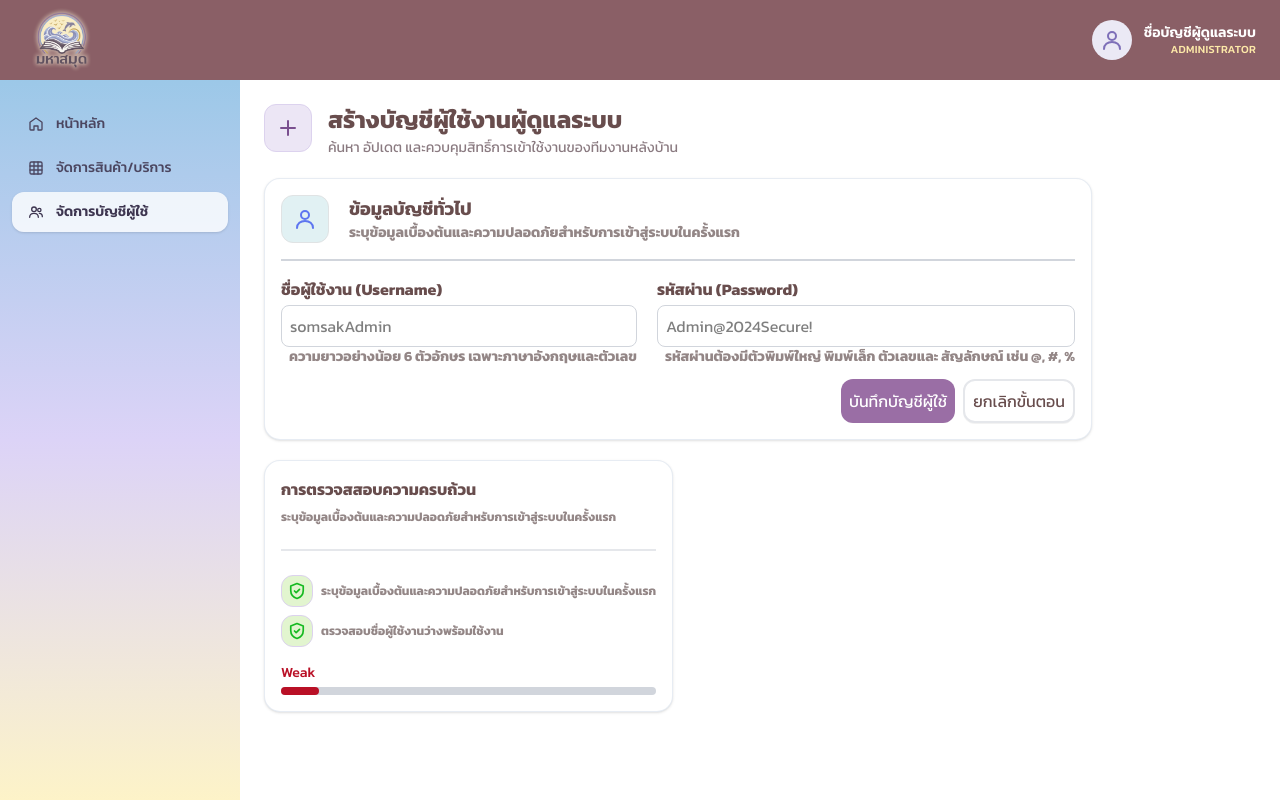
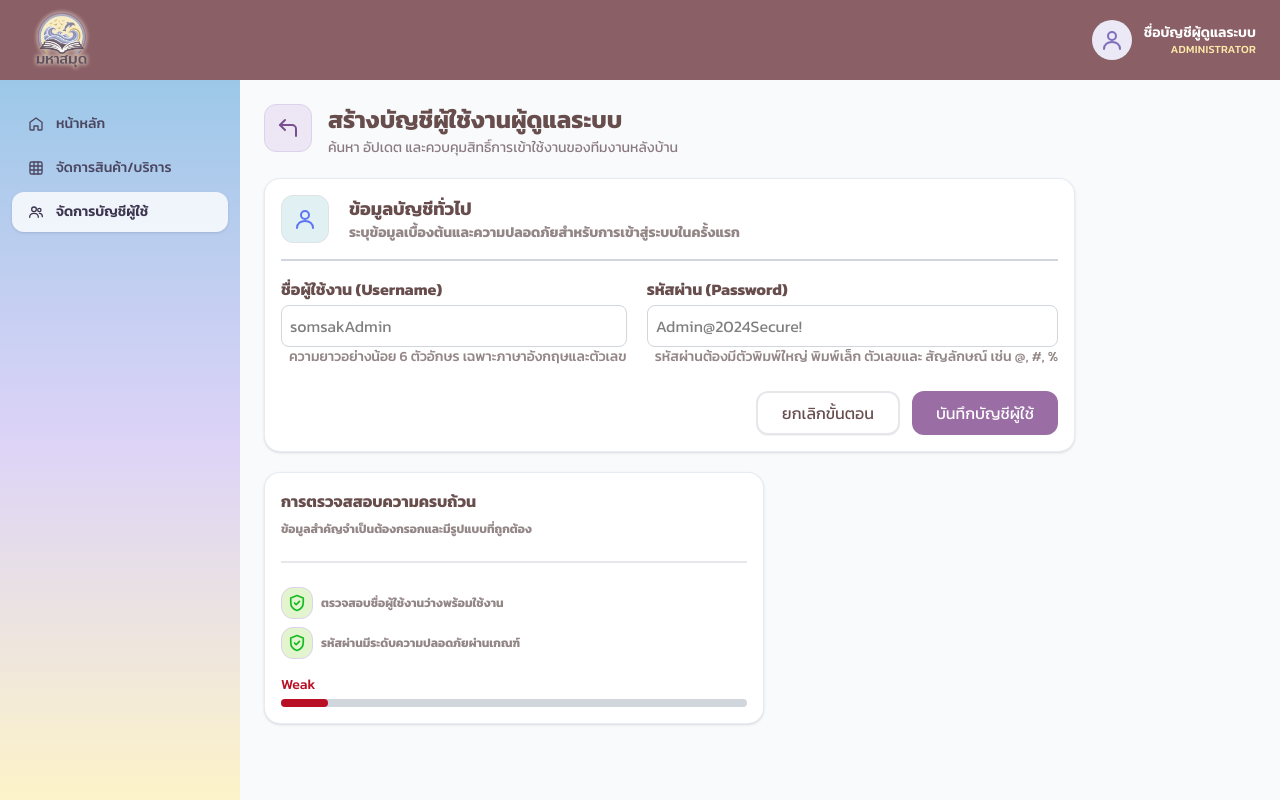
Before and after one commit to Yourhomenow/ITDS242_BookShop, a React (Vite) app in the folder frontend-test/: page /adminCreate in a window 1280 px wide. Built offline with nearby package versions, Linux system fonts and the light colour scheme.

Commit message:
chores: admin Mangement, Create, Change tailwind change to match figma

```diff
--- a/frontend-test/src/features/adminManagement/AdminCreate.jsx
+++ b/frontend-test/src/features/adminManagement/AdminCreate.jsx
@@ -78,7 +78,7 @@ function AdminCreate() {
 
       <TopBar />
 
-      <div className="flex min-h-[calc(100vh-5rem)]">
+      <div className="flex min-h-[calc(100vh-5rem)] bg-[#F8FAFC]">
         {/* SideBar */}
         <SideBar activePage="admin"/>
 
@@ -88,9 +88,14 @@ function AdminCreate() {
           {/* Page title */}
           <div className="flex flex-wrap items-start justify-between gap-4">
             <div className="flex items-start gap-4">
-              <span className="grid size-12 shrink-0 place-items-center rounded-xl border border-[#dcd2ee] bg-[#ece6f5] text-[#7a4f8f]">
-                <svg className="size-6"><use href="#i-plus" /></svg>
-              </span>
+              <button
+                  type="button" aria-label="สร้าง"
+                  className="grid size-12 shrink-0 place-items-center rounded-xl border border-[#dcd2ee] bg-[#ece6f5] text-[#7a4f8f]
+                              hover:bg-[#e2dcea] cursor-pointer"
+                  onClick={() => navigate('/adminManagement')}
+              >
+                  <svg className="size-6"><use href="#i-corner-up-left"/></svg>
+              </button>
               <div>
                 <h1 className="text-2xl font-bold text-[#684D4D]">สร้างบัญชีผู้ใช้งานผู้ดูแลระบบ</h1>
                 <p className="mt-0.5 text-sm text-[#8a7a80]">ค้นหา อัปเดต และควบคุมสิทธิ์การเข้าใช้งานของทีมงานหลังบ้าน</p>
@@ -124,40 +129,40 @@ function AdminCreate() {
                         This name already taken.
                       </p>
                     }
-                    <p className="text-sm pl-2 h-min font-bold text-[#938686]">ความยาวอย่างน้อย 6 ตัวอักษร เฉพาะภาษาอังกฤษและตัวเลข</p>
+                    <p className="text-sm pl-2 h-min font-medium text-[#938686]">ความยาวอย่างน้อย 6 ตัวอักษร เฉพาะภาษาอังกฤษและตัวเลข</p>
                   </div>
                   <div className="flex grow flex-col">
                     <label htmlFor="adminPassword" className="text-md h-min font-bold text-[#684D4D]">รหัสผ่าน (Password)</label>
                     <input onChange={(e)=> setPassword(e.target.value)} id="Password" name="Password" type="password" placeholder="Admin@2024Secure!" className="p-2 mt-1 border border-gray-300 rounded-lg " required/>
-                    <p className="text-sm pl-2 h-min font-bold text-[#938686]">รหัสผ่านต้องมีตัวพิมพ์ใหญ่ พิมพ์เล็ก ตัวเลขและ สัญลักษณ์ เช่น @, #, %</p>
+                    <p className="text-sm pl-2 h-min font-medium text-[#938686]">รหัสผ่านต้องมีตัวพิมพ์ใหญ่ พิมพ์เล็ก ตัวเลขและ สัญลักษณ์ เช่น @, #, %</p>
                   </div>
                 </div>
-                <div className="mt-3 flex justify-end gap-2">
-                  {!haveSameName && <button type="submit" className="bg-[#9A6EA5] p-2 rounded-xl text-white">
+                <div className="mt-6 flex justify-end gap-3">
+                  <Link to="/adminManagement" className="bg-white shadow-2xs border-2 border-gray-200 pl-6 pr-6 p-2 rounded-xl text-[#684D4D]">
+                    ยกเลิกขั้นตอน
+                  </Link>
+                  {!haveSameName && <button type="submit" className="bg-[#9A6EA5] pl-6 pr-6 p-2 rounded-xl text-white">
                     บันทึกบัญชีผู้ใช้
                   </button>}
-                  <Link to="/adminManagement" className="bg-white shadow-2xs border-2 border-gray-200 p-2 rounded-xl text-[#684D4D]">
-                    ยกเลิกขั้นตอน
-                  </Link>
                 </div>
               </section>
             </form>
 
-            <div className="flex flex-col gap-2 rounded-2xl border border-slate-200/80 bg-white p-4 shadow-sm">
+            <div className="flex flex-col gap-2 rounded-2xl border border-slate-200/80 bg-white p-4 shadow-sm min-w-[500px]">
               <p className="text-md h-min font-bold text-[#684D4D]">การตรวจสสอบความครบถ้วน</p>
-              <p className="text-xs h-min font-bold text-[#938686]">ระบุข้อมูลเบื้องต้นและความปลอดภัยสำหรับการเข้าสู่ระบบในครั้งแรก</p>
+              <p className="text-xs h-min font-bold text-[#938686]">ข้อมูลสำคัญจำเป็นต้องกรอกและมีรูปแบบที่ถูกต้อง</p>
               <hr className="mt-4 mb-4 border-gray-200 border " />
               <div className="flex items-center">
                 <span className="grid size-8 shrink-0 place-items-center rounded-xl border border-[#dcd2ee] bg-[#e2f5cf] text-[#16ba21]">
                   <svg className="size-5"><use href="#i-shield" /></svg>
                 </span>
-                <p className="text-xs h-min ml-2 font-bold text-[#938686]">ระบุข้อมูลเบื้องต้นและความปลอดภัยสำหรับการเข้าสู่ระบบในครั้งแรก</p>
+                <p className="text-xs h-min ml-2 font-bold text-[#938686]">ตรวจสอบชื่อผู้ใช้งานว่างพร้อมใช้งาน</p>
               </div>
               <div className="flex items-center">
                 <span className="grid size-8 shrink-0 place-items-center rounded-xl border border-[#dcd2ee] bg-[#e2f5cf] text-[#16ba21]">
                   <svg className="size-5"><use href="#i-shield" /></svg>
                 </span>
-                <p className="text-xs h-min ml-2 font-bold text-[#938686]">ตรวจสอบชื่อผู้ใช้งานว่างพร้อมใช้งาน</p>
+                <p className="text-xs h-min ml-2 font-bold text-[#938686]">รหัสผ่านมีระดับความปลอดภัยผ่านเกณฑ์</p>
               </div>
 
               <div className="grid grid-cols-2">
--- a/frontend-test/src/features/adminManagement/AdminManagement.jsx
+++ b/frontend-test/src/features/adminManagement/AdminManagement.jsx
@@ -69,7 +69,7 @@ function AdminManagement() {
 
       <TopBar />
 
-      <div className="flex min-h-[calc(100vh-5rem)]">
+      <div className="flex min-h-[calc(100vh-5rem)] bg-[#F8FAFC]">
         {/* SideBar */}
         <SideBar activePage="admin"/>
 
@@ -96,7 +96,7 @@ function AdminManagement() {
           <section className="rounded-2xl border border-slate-200/80 bg-white p-4 shadow-sm">
             <label htmlFor="q" className="text-[11px] font-medium text-[#7a6a70]">คำค้นหา</label>
             <div className="mt-1 flex flex-wrap items-center gap-4">
-              <div className="relative min-w-55 flex-1 sm:max-w-3xl">
+              <div className="relative min-w-55 flex-1">
                 <svg className="pointer-events-none absolute left-3.5 top-1/2 size-4 -translate-y-1/2 text-slate-500"><use href="#i-search" /></svg>
                 <input onChange={(e)=> {
                   console.log(e.target.value)
@@ -117,15 +117,15 @@ function AdminManagement() {
           </section>
 
           {/* Table */}
-          <section className="overflow-hidden rounded-2xl border border-slate-200/80 bg-white shadow-sm">
+          <section className="overflow-hidden rounded-2xl border bg-white shadow-sm border-b-2 border-[#7E6666]">
             <div className="overflow-x-auto">
               <table className="w-full min-w-160 text-sm">
                 <thead>
-                  <tr className="border-b-2 border-[#8b5a62] bg-cream text-left text-xs font-semibold text-ink">
-                    <th scope="col" className="px-6 py-3">รหัสผู้ดูแลระบบ</th>
-                    <th scope="col" className="px-6 py-3">ชื่อผู้ใช้งาน</th>
-                    <th scope="col" className="px-6 py-3">สถานะ</th>
-                    <th scope="col" className="px-6 py-3 text-right">การจัดการ</th>
+                  <tr className="h-[41px] border-b-2 border-[#7E6666] bg-cream text-left text-xs bg-linear-to-b from-[#FFFAE9] from-50% to-[#ece3c3] to-100% text-[#737185]">
+                    <th scope="col" className="font-medium px-6 py-3">รหัสผู้ดูแลระบบ</th>
+                    <th scope="col" className="font-medium px-6 py-3">ชื่อผู้ใช้งาน</th>
+                    <th scope="col" className="font-medium px-6 py-3">สถานะ</th>
+                    <th scope="col" className="font-medium px-6 py-3 text-right">การจัดการ</th>
                   </tr>
                 </thead>
                 <tbody id="rows">
@@ -134,13 +134,13 @@ function AdminManagement() {
                     return (
                       <tr
                         key={admin.AdminID}
-                        className={`hover:bg-slate-50/70 ${index !== adminsData.length - 1 ? 'border-b border-slate-100' : ''}`}
+                        className={`hover:bg-slate-50/70 ${index !== adminsData.length - 1 ? 'border-b border-slate-100' : ''} text-[#545d6b]`}
                         data-status={admin.Status}
                         data-search={`${admin.AdminID} ${admin.Username}`}
                       >
                         <td className="px-6 py-4">
                           <span className="flex items-center gap-2.5 font-semibold text-[#5b4650]">
-                            <span className="size-2 rounded-full bg-plum"></span>{admin.AdminID}
+                            <span className="size-2 rounded-full bg-plum"></span>{String(admin.AdminID).padStart(4, "0")}
                           </span>
                         </td>
                         <td className="px-6 py-4 font-semibold">{admin.Username}</td>
@@ -153,11 +153,11 @@ function AdminManagement() {
                         <td className="px-6 py-4">
                           <div className="flex justify-end gap-2">
 
-                            <Link to={`/AdminChange/${admin.AdminID}`} type="button" aria-label="แก้ไข" className="grid size-8 place-items-center rounded-lg bg-[#e3effd] text-[#3b82c4] hover:bg-[#cfe3fa]">
+                            <Link to={`/AdminChange/${admin.AdminID}`} type="button" aria-label="แก้ไข" className="grid size-8 place-items-center rounded-lg border border-[#D0DDF0] bg-[#e3effd] text-[#3b82c4] hover:bg-[#cfe3fa] cursor-pointer">
                               <svg className="size-4"><use href="#i-edit" /></svg>
                             </Link>
 
-                            <button onClick={() => setSelectedAdmin(admin)} type="button" aria-label="ลบ" className="grid size-8 place-items-center rounded-lg bg-[#fde4e4] text-[#d24a4a] hover:bg-[#fbcfcf]">
+                            <button onClick={() => setSelectedAdmin(admin)} type="button" aria-label="ลบ" className="grid size-8 place-items-center rounded-lg border border-[#F0D0D0] bg-[#fde4e4] text-[#d24a4a] hover:bg-[#fbcfcf] cursor-pointer">
                               <svg className="size-4"><use href="#i-trash" /></svg>
                             </button>
 
--- a/frontend-test/src/features/bookManagement/DeletePopUp.jsx
+++ b/frontend-test/src/features/bookManagement/DeletePopUp.jsx
@@ -37,7 +37,7 @@ export function DeletePopUp({ onClick, id, books, onDelete}) {
 
     return (
         <div
-            className="fixed inset-0 z-50 flex items-center justify-center bg-[#ac94949d]"
+            className="fixed inset-0 z-50 flex items-center justify-center bg-[#ac94949d] backdrop-blur-sm"
         >
             <div
                 className="flex flex-col w-[40%] max-w-[600px] min-w-[300px]  min-h-[400px] max-h-[800px] rounded-2xl bg-white p-8 shadow-xl gap-4"
@@ -71,7 +71,7 @@ export function DeletePopUp({ onClick, id, books, onDelete}) {
                 <div className="mt-5 flex justify-end gap-4 min-h-[45px]">
                     <button
                         type="button"
-                        className="rounded-xl bg-[#E2E8F0] px-5 py-2 text-black cursor-pointer hover:bg-[#C3CBD7]"
+                        className="rounded-xl bg-[#E2E8F0] px-5 py-2 text-black cursor-pointer hover:bg-[#C3CBD7] active:scale-90 transition"
                         onClick={() => onClick(false)}
                     >
                         ยกเลิก
@@ -80,7 +80,7 @@ export function DeletePopUp({ onClick, id, books, onDelete}) {
                     <button
                         type="button"
                         onClick={() => deleteBook(id, onClick, onDelete)}
-                        className="rounded-xl bg-[#EF4444] px-5 py-2 text-white cursor-pointer hover:bg-[#E03B3B]"
+                        className="rounded-xl bg-[#EF4444] px-5 py-2 text-white cursor-pointer hover:bg-[#E03B3B] active:scale-90 transition"
                     >
                         ยืนยันลบถาวร
                     </button>
```
Also changed, not shown: frontend-test/src/features/adminManagement/AdminChange.jsx (+17 -12 lines), frontend-test/src/features/adminManagement/AdminDeleteModel.jsx (+27 -21 lines).
